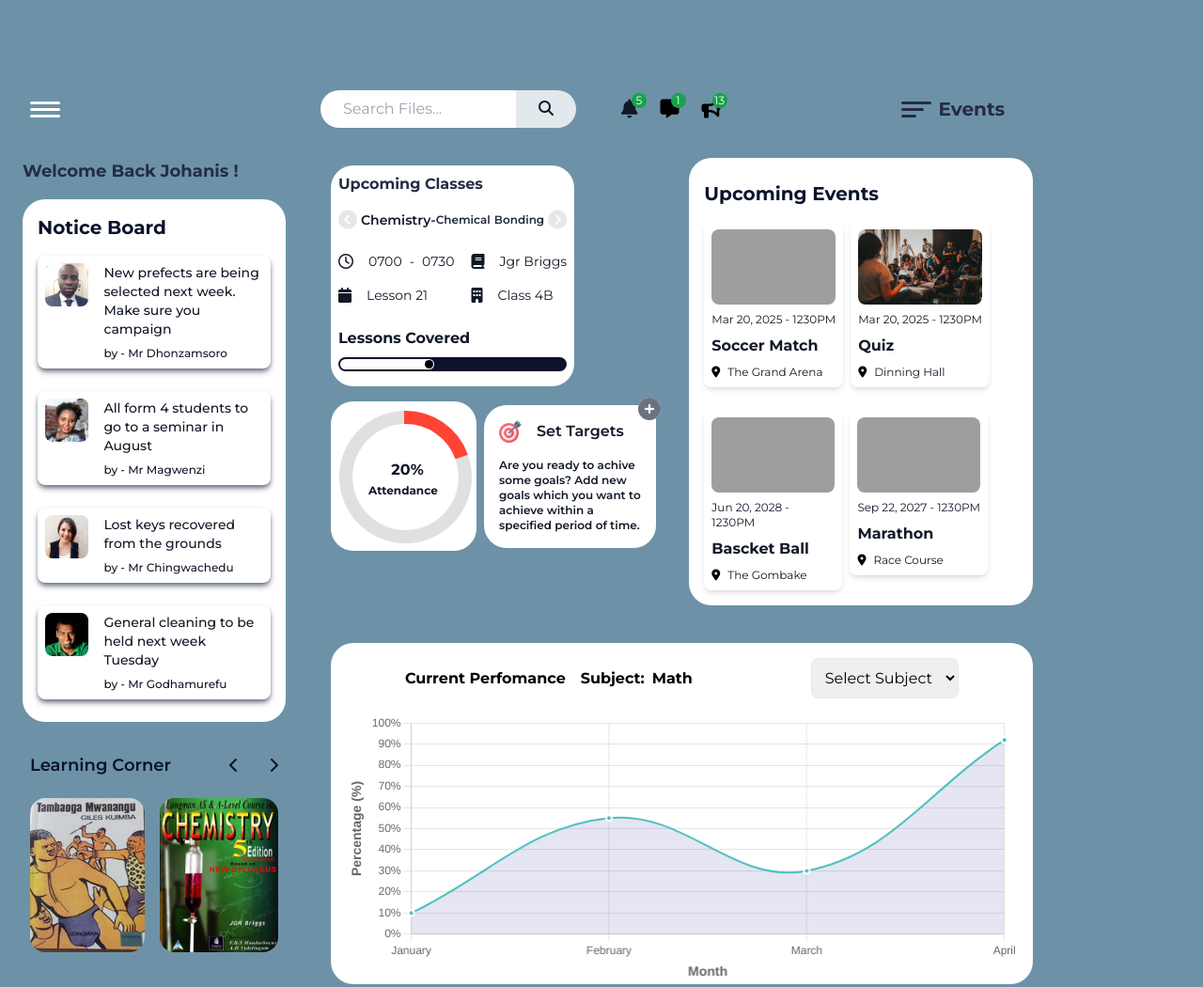
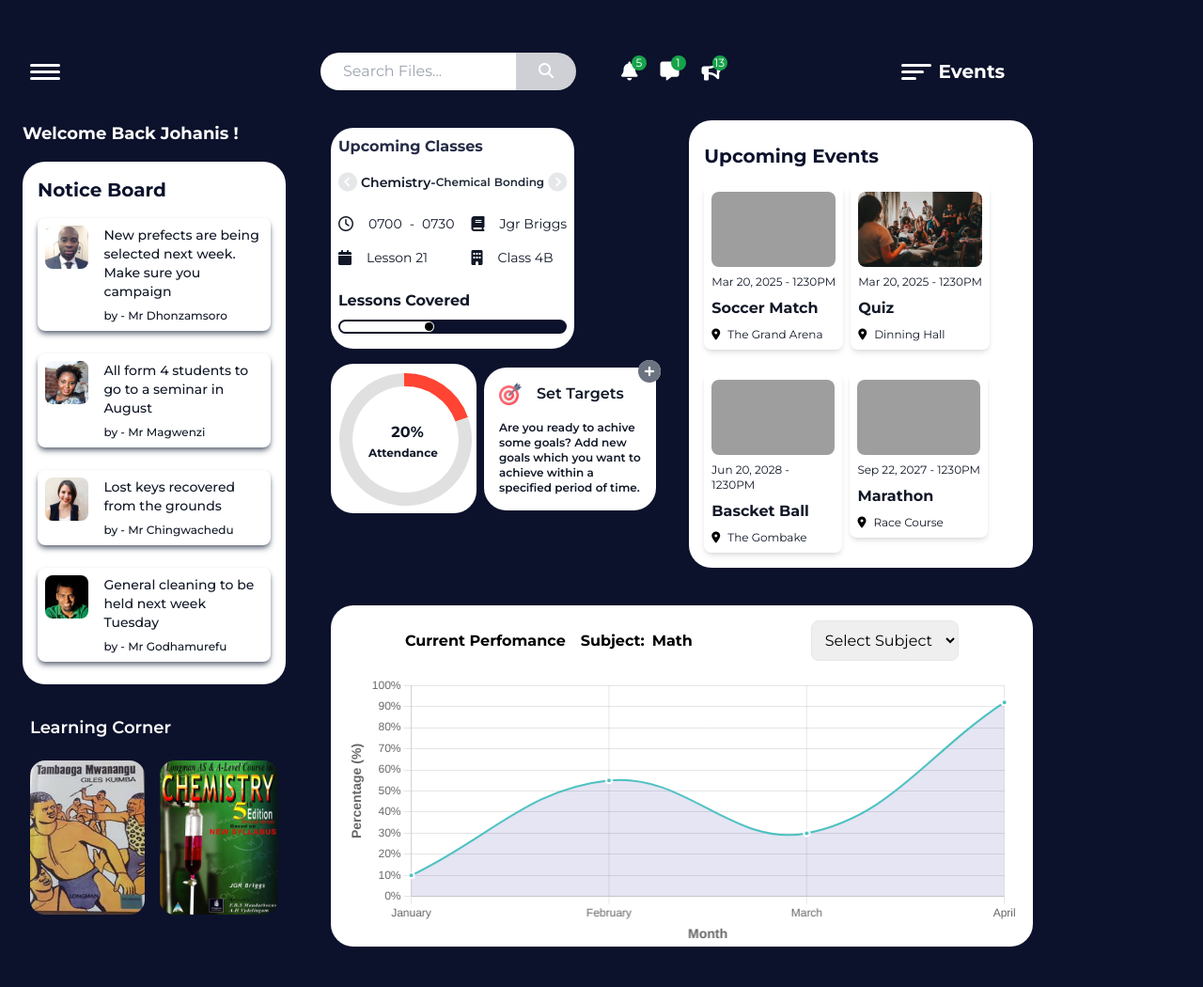
Before and after one commit to Tanyaradzwa1999/Portal, a website: page index.html in a window 1280 px wide. Shown: the whole page at 94% size. Drawn offline with nearby package versions, Linux system fonts and the light colour scheme; grey boxes are pictures that could not be loaded.

Commit message:
with dark blue

```diff
--- a/index.html
+++ b/index.html
@@ -20,16 +20,16 @@
     <meta name="viewport" content="width=device-width, initial-scale=1.0" />
     <title>Document</title>
   </head>
-  <!--  -->
-  <body class="bg-sky-900/60">
+  <!--bg-sky-900/60  -->
+  <body class="bg-VeryDarkBlue">
     <div class="modalShow transition-all duration-500 ease-in-out"></div>
     <container
-      class="universal-container my-0 pt-4 md:pt-0 md:my-10 bg-transparent flex lg:justify-center items-center rounded-none md:rounded-3xl xxl shadow-sky-900/70"
+      class="universal-container my-0 pt-4 md:pt-0 bg-transparent flex lg:justify-center items-center rounded-none md:rounded-3xl xxl shadow-sky-900/70"
     >
       <div class="flex my-4 items-start">
         <!-- left side flex item -->
         <div
-          class="section bg-veryDarkBlue md:w-[297px] mt-4 px-4 pt-4 pb-32 rounded-3xl h-full xl:block xl:relative ml-6 hidden md:absolute z-50 animated hamBurgerShow SidebarMenu"
+          class="section shadow-sm shadow-white md:w-[297px] mt-4 px-4 pt-4 pb-32 rounded-3xl h-full xl:block xl:relative ml-6 hidden md:absolute z-50 animated hamBurgerShow SidebarMenu"
         >
           <!-- flex item for the side items -->
           <div class="flex flex-col">
@@ -138,18 +138,12 @@
                 <div class="flex space-x-2 items-center order-1 xl:-order-1">
                   <div class="">
                     <flex class="flex-col space-y-1"
-                      ><div
-                        class="w-8 h-[3px] rounded-full bg-veryDarkBlue"
-                      ></div>
-                      <div
-                        class="w-6 h-[3px] rounded-full bg-veryDarkBlue"
-                      ></div>
-                      <div
-                        class="w-4 h-[3px] rounded-full bg-veryDarkBlue"
-                      ></div
+                      ><div class="w-8 h-[3px] rounded-full bg-white"></div>
+                      <div class="w-6 h-[3px] rounded-full bg-white"></div>
+                      <div class="w-4 h-[3px] rounded-full bg-white"></div
                     ></flex>
                   </div>
-                  <strong class="text-xl xl:text-2xl text-veryDarkBlue">
+                  <strong class="text-xl xl:text-2xl text-white">
                     Events
                   </strong>
                 </div>
@@ -166,14 +160,14 @@
                           class="rounded-l-full py-2 px-6 w-52 focus:outline-none bg-white text-gray-900"
                         />
                         <div class="py-2 px-6 bg-white/80 rounded-r-full">
-                          <i class="fas fa-search text-gray-900"></i>
+                          <i class="fas fa-search text-white"></i>
                         </div>
                       </div>
                     </div>
                   </form>
                   <div class="flex items-center space-x-6">
                     <div class="flex relative">
-                      <i class="fa-solid fa-bell text-gray-900 text-xl"></i>
+                      <i class="fa-solid fa-bell text-white text-xl"></i>
                       <div
                         class="h-4 w-4 bg-green-600 rounded-full absolute ml-[11px] -mt-[7px] flex items-center justify-center"
                       >
@@ -182,9 +176,7 @@
                     </div>
 
                     <div class="flex relative">
-                      <i
-                        class="fa-solid fa-message text-text-gray-900 text-xl"
-                      ></i>
+                      <i class="fa-solid fa-message text-white text-xl"></i>
                       <div
                         class="h-4 w-4 bg-green-600 rounded-full absolute ml-[11px] -mt-[7px] flex items-center justify-center"
                       >
@@ -192,9 +184,7 @@
                       </div>
                     </div>
                     <div class="flex relative">
-                      <i
-                        class="fa-solid fa-bullhorn text-text-gray-900 text-xl"
-                      ></i>
+                      <i class="fa-solid fa-bullhorn text-white text-xl"></i>
                       <div
                         class="h-4 w-4 bg-green-600 rounded-full absolute ml-[11px] -mt-[7px] flex items-center justify-center"
                       >
@@ -232,9 +222,7 @@
             <!-- flex column for the left welcome back back message -->
             <div class="flex flex-col w-full md:w-1/4 xl:w-1/3">
               <div class="flex flex-col">
-                <strong
-                  class="text-white md:text-veryDarkBlue text-lg xl:text-2xl"
-                >
+                <strong class="text-white md:text-white text-lg xl:text-2xl">
                   Welcome Back Johanis !
                 </strong>
                 <!-- and item flex-col for motivational quote -->
@@ -341,7 +329,7 @@
 
                   <div class="flex items-center justify-between mt-20 md:mt-2">
                     <h5
-                      class="text-lg xl:text-2xl text-white font-semibold md:text-VeryDarkBlue"
+                      class="text-lg xl:text-2xl text-white font-semibold md:text-white"
                     >
                       Learning Corner
                     </h5>
```
Also changed, not shown: css/style.css.
